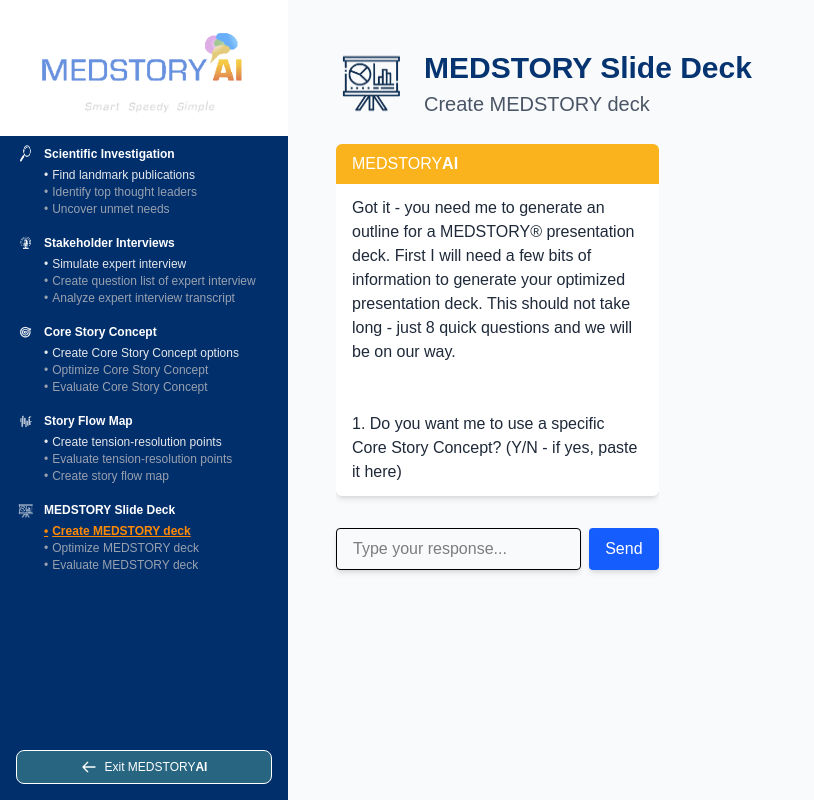
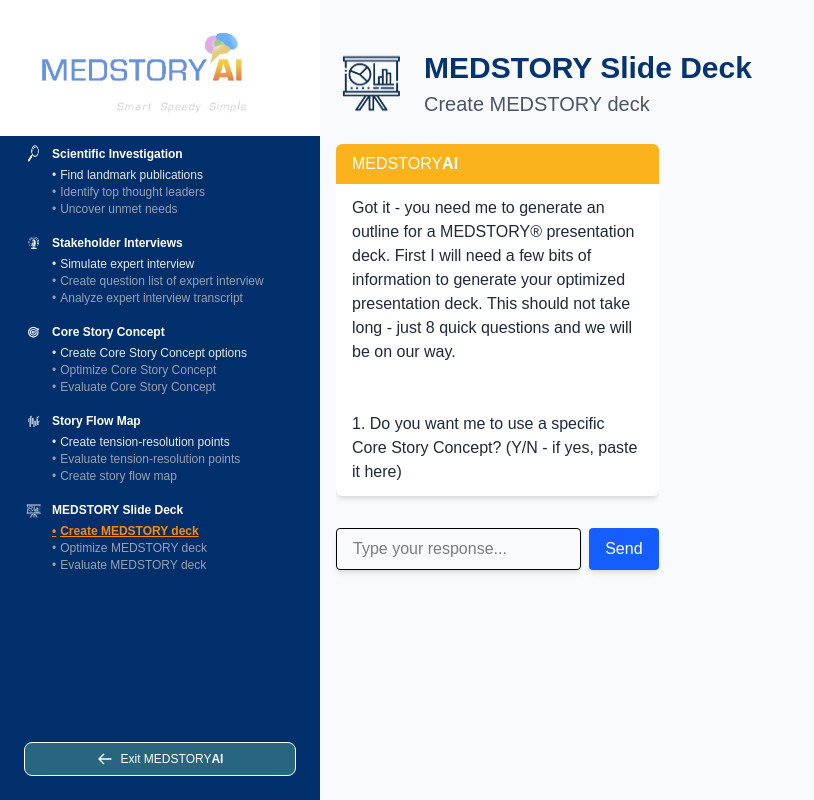
Before and after one commit to jaburnell920/medstory-ai, a Next.js app: page /slide-presentation/deck-generation in a window 1280 px wide. Shown: the whole page, without its empty margins (0-814 px from the left). Built offline with nearby package versions, Linux system fonts and the light colour scheme.

Commit message:
fixed logo design

```diff
--- a/src/app/components/ChatInterface.tsx
+++ b/src/app/components/ChatInterface.tsx
@@ -122,7 +122,7 @@
                   className="bg-blue-600 text-white px-4 py-2 rounded hover:bg-blue-700 shadow-md"
                   disabled={loading}
                 >
-                  {loading ? <LoadingDots /> : 'Send'}
+                  Send
                 </button>
               </form>
 
--- a/src/app/components/PageLayout.tsx
+++ b/src/app/components/PageLayout.tsx
@@ -28,9 +28,9 @@
   });
 
   return (
-    <div className="flex h-screen text-black overflow-hidden">
+    <div className="flex min-h-screen text-black">
       {/* Sidebar with white background extending full height */}
-      <aside className="w-72 bg-white flex flex-col flex-shrink-0 h-screen fixed">
+      <aside className="w-80 bg-white flex flex-col flex-shrink-0 h-screen fixed">
         {/* Logo section with white background */}
         <div className="bg-white p-6 pb-4 flex-col">
           <Image
@@ -50,13 +50,11 @@
             />
           </div>
         </div>
-
         {/* Menu section with blue background */}
-        <div className="bg-[#002F6C] text-white flex-1 px-4 pb-4 overflow-y-auto flex flex-col">
+        <div className="bg-[#002F6C] text-white flex-1 px-6 pb-6 overflow-y-auto">
           <SidebarMenu />
         </div>
       </aside>
-
       {/* Main Content */}
       <main className="flex-1 bg-gray-50 flex flex-col overflow-hidden ml-72">
         {/* Fixed Header with Section and Task */}
--- a/src/app/enter/page.tsx
+++ b/src/app/enter/page.tsx
@@ -27,7 +27,6 @@
             />
           </div>
         </div>
-
         {/* Menu section with blue background */}
         <div className="bg-[#002F6C] text-white flex-1 px-6 pb-6 overflow-y-auto">
           <SidebarMenu />
@@ -51,9 +50,9 @@
               <Image
                 src="/smart-speedy-simple.png"
                 alt="Smart Speedy Simple"
-                width={240}
+                width={100}
                 height={24}
-                className="h-6 w-60 opacity-70 border-0 outline-0"
+                className="h-6 w-45 opacity-70 border-0 outline-0"
               />
             </div>
           </div>
@@ -70,8 +69,8 @@
             <div>
               <p className="text-lg text-black leading-relaxed">
                 <strong>MEDSTORYAI</strong> gives you a smart, speedy, and simple way to build
-                polished slide decks. By combining state-of-the-art generative AI with SBC&apos;s proven
-                storytelling framework—honed over 15 years—we help you craft narratives that
+                polished slide decks. By combining state-of-the-art generative AI with SBC&apos;s
+                proven storytelling framework—honed over 15 years—we help you craft narratives that
                 educate, engage, and persuade.
               </p>
             </div>
```
